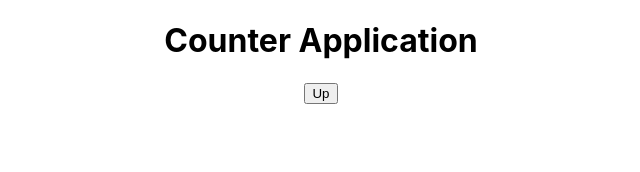
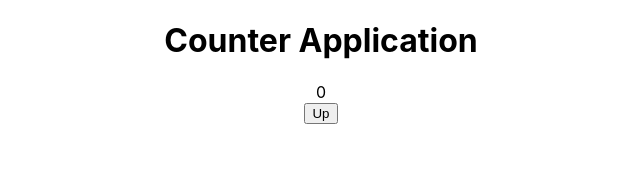
Before and after one commit to Vish-Mayer/Counter, a React (Create React App) app: page / in a window 1280 px wide. Shown: the top 172 px of the page, without its empty margins (319-959 px from the left). Built offline with nearby package versions, Linux system fonts and the light colour scheme.

Commit message:
hard coded initial state

```diff
--- a/src/App.js
+++ b/src/App.js
@@ -1,11 +1,13 @@
-import React from 'react';
+import React, { useState } from 'react';
 import logo from './logo.svg';
 import './App.css';
 
 function App() {
+
   return (
     <div className="App">
       <h1>Counter Application</h1>
+  <div id="value">0</div>
       <button id="up-btn">Up</button>
     </div>
   );
```
Also changed, not shown: 1 other file (tests, documents, lock files or other folders).
